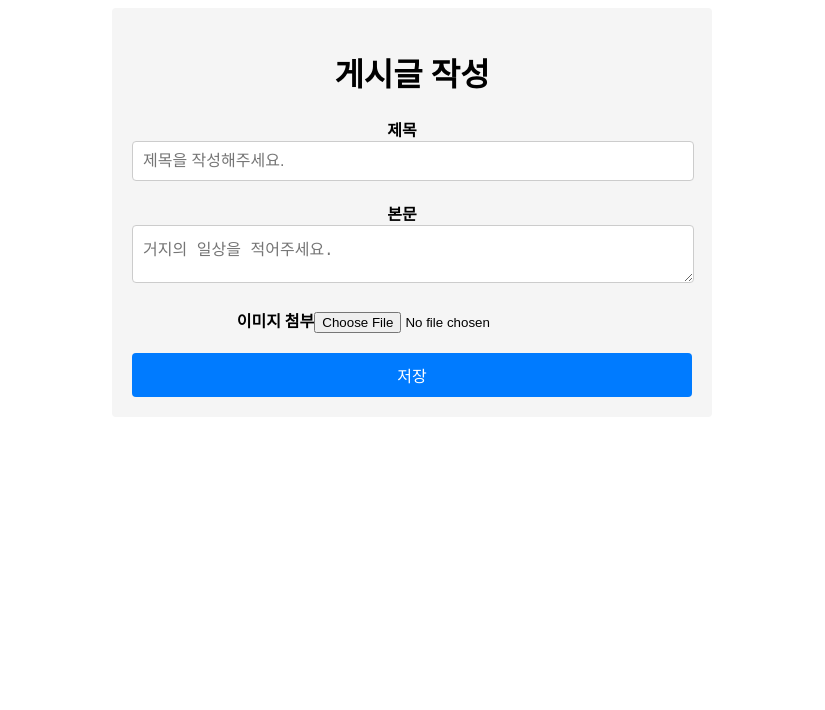
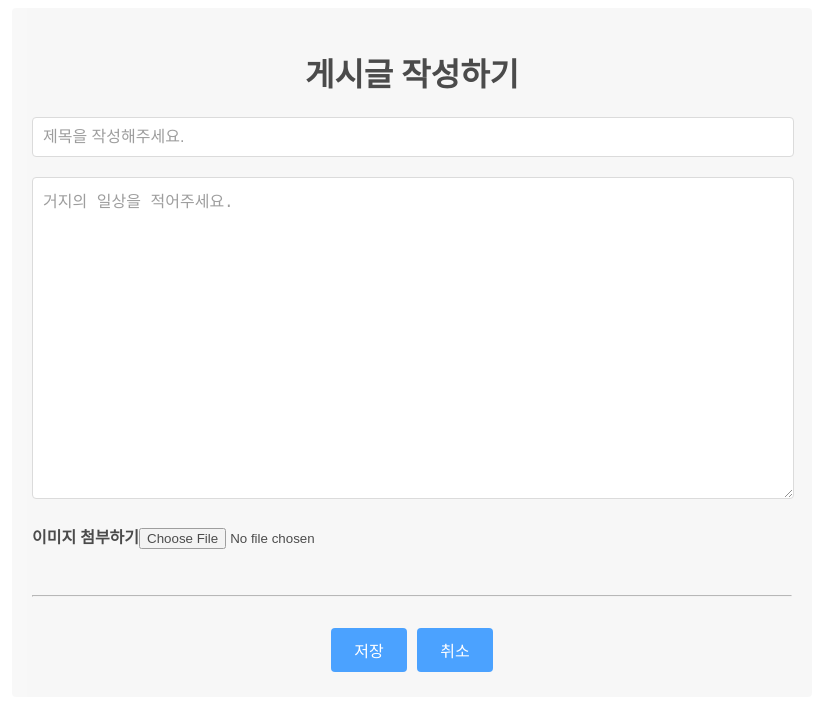
Before and after one commit to YOONSOO7429/FE, a React (Create React App) app: page /write in a window 1280 px wide. Shown: the top 710 px of the page, without its empty margins (228-1053 px from the left). Built offline with nearby package versions, Linux system fonts and the light colour scheme.

Commit message:
화요일 마지막 커밋

```diff
--- a/src/Pages/LogIn.js
+++ b/src/Pages/LogIn.js
@@ -40,66 +40,81 @@ function LogIn() {
   };
 
   return (
+    <Background>
     <Container>
-      <h1>왕초 WORLD 입장하기</h1>
       <Form>
-        <Label>Email</Label>
+      <h1>왕초닷컴</h1>
+        <Label>이메일</Label>
         <Input
           type="text"
-          value={email}
+          value={email.value}
           placeholder="Type your Email"
           onChange={onEmailChangeHandler}
         />
-        <Label>Password</Label>
+        <Label>패스워드</Label>
         <Input
           type="password"
-          value={password}
+          value={password.value}
           placeholder="Type your Password"
           onChange={onPasswordChangeHandler}
         />
         <ButtonContainer>
-          <Button onClick={onSubmitHandler}>Log In</Button>
+          <Button type="submit" onClick={onSubmitHandler}>
+            로그인
+          </Button>
           <Link to={"/signup"}>
-            <Button>Sign Up</Button>
+            <Button type="button">회원가입</Button>
           </Link>
           <Link to={"/"}>
-            <Button>Go Back</Button>
+            <Button type="button">뒤로가기</Button>
           </Link>
         </ButtonContainer>
       </Form>
     </Container>
+    </Background>
   );
 }
 
 export default LogIn;
 
+const Background = styled.html`
+  background-image : url('https://images.pexels.com/photos/4386321/pexels-photo-4386321.jpeg?auto=compress&cs=tinysrgb&w=1260&h=750&dpr=1');
+  opacity: 0.8;
+  background-size: 100%;
+`
 const Container = styled.div`
-  max-width: 400px;
+  height: 100vh !important;
+  max-width: 450px;
   margin: 0 auto;
-  padding: 20px;
-  display: flex;
-  flex-direction: column;
-  align-items: center;
-  border: 3px solid black;
-  border-radius: 5px;
-  background-color: #f8f8f8;
+  display: flex !important;
+  align-items: center !important;
+  text-align:center;
 `;
 
-const Form = styled.div`
-  display: flex;
+const Form = styled.form`
+  background-color: white;
+  display: flex !important;
   flex-direction: column;
-  align-items: center;
   gap: 10px;
   width: 100%;
+  padding-bottom: 20px;
+  padding-left: 10px;
+  padding-right: 10px;
+  border-radius: 20px;
+  opacity:0.8;
 `;
 
 const Label = styled.label`
+  margin: 1 auto;
   font-weight: bold;
+  text-align:left;
+  padding-left:30px;
 `;
 
 const Input = styled.input`
+  margin: 0 auto;
   padding: 10px;
-  width: 100%;
+  width: 80%;
   border-radius: 5px;
   border: 1px solid #ccc;
   outline: none;
--- a/src/Pages/MainPage.js
+++ b/src/Pages/MainPage.js
@@ -1,5 +1,5 @@
 import React, { useEffect, useState } from "react";
-import { useNavigate } from "react-router-dom";
+import { useNavigate, Link } from "react-router-dom";
 import axios from "axios";
 import styled from "styled-components";
 
@@ -41,6 +41,7 @@ function MainPage() {
           <>
             {posts && posts.length > 0 ? (
               posts.map((post) => (
+                <Link to={`/posts/${post.postId}`} style={{textDecoration: 'none', color: "black"}}>
                   <StPost key={post.postId}>
                     <StPostImage
                       src={`http://localhost:3001/${post.image}`}
@@ -62,6 +63,7 @@ function MainPage() {
                       </StIcon>
                     </StPostIcons>
                   </StPost>
+                </Link>
               ))
             ) : (
               <StNoPostsMessage>게시글이 없습니다.</StNoPostsMessage>
--- a/src/Pages/PostDetail.js
+++ b/src/Pages/PostDetail.js
@@ -1,14 +1,18 @@
-import React, { useParams, useEffect, useState } from "react";
+import React, { useEffect, useState } from "react";
+import { useParams } from 'react-router-dom';
 import axios from "axios";
 import styled from "styled-components";
+
+
 export default function PostDetail() {
-  const [post, setPost] = useState(null);
+  const [post, setPost] = useState();
   const { postId } = useParams();
   const fetchPostDetail = async () => {
     const { data } = await axios.get(
       `http://localhost:3001/api/posts/${postId}`
     );
-    setPost(data.posts);
+    setPost(data);
+    console.log(`post`)
   };
   useEffect(() => {
     fetchPostDetail();
--- a/src/Pages/Posts.js
+++ b/src/Pages/Posts.js
@@ -54,11 +54,12 @@ function Post() {
   };
 
   return (
+    <Background>
+      <BackCenter>
     <Container>
-      <h1>게시글 작성</h1>
+      <h1>게시글 작성하기</h1>
       <Form onSubmit={onSubmitHandler}>
         <FormGroup>
-          <Label htmlFor="title">제목</Label>
           <InputText
             type="text"
             onChange={onChangeHandler}
@@ -69,7 +70,6 @@ function Post() {
           />
         </FormGroup>
         <FormGroup>
-          <Label htmlFor="content">본문</Label>
           <Textarea
             type="text"
             onChange={onChangeHandler}
@@ -80,31 +80,43 @@ function Post() {
           />
         </FormGroup>
         <FormGroup>
-          <Label htmlFor="file">이미지 첨부</Label>
+          <Label htmlFor="file">이미지 첨부하기</Label>
           <InputFile
             type="file"
             id="file"
             accept="image/*"
             onChange={onChangePreview}
           />
-        </FormGroup>
+        </FormGroup><br></br><hr/>
+        {file && <PreviewImage src={file} alt={file} />}<br/>
         <Button type="submit">저장</Button>
-        {file && <PreviewImage src={file} alt={file} />}
+        <Button type="button">취소</Button>
       </Form>
     </Container>
+    </BackCenter>
+    </Background>
   );
 }
 
 export default Post;
+const Background = styled.div`
+  height: 100vh !important;
+
+`
+const BackCenter = styled.div`
+  margin:0 auto;
+  opacity:0.7;
+`
 
 const Container = styled.div`
-  max-width: 600px;
+  max-width: 800px;
   margin: 0 auto;
   padding: 20px;
   background-color: #f5f5f5;
   border-radius: 4px;
   box-sizing: border-box;
   text-align: center;
+  opacity:1.5;
 `;
 
 const Form = styled.form`
@@ -114,9 +126,11 @@ const Form = styled.form`
 const FormGroup = styled.div`
   margin-bottom: 20px;
   margin-right: 20px;
+  text-align:left;
 `;
 
 const Label = styled.label`
+  text-align: left !important;
   font-weight: bold;
 `;
 
@@ -130,11 +144,13 @@ const InputText = styled.input`
 
 const Textarea = styled.textarea`
   width: 100%;
+  height:300px;
   padding: 10px;
   font-size: 16px;
   border: 1px solid #ccc;
   border-radius: 4px;
   resize: vertical;
+  maxlength:500px;
 `;
 
 const InputFile = styled.input`
@@ -142,7 +158,7 @@ const InputFile = styled.input`
 `;
 
 const Button = styled.button`
-  width: 100%;
+  width: 10%;
   padding: 10px;
   font-size: 16px;
   background-color: #007bff;
@@ -150,9 +166,12 @@ const Button = styled.button`
   border: none;
   border-radius: 4px;
   cursor: pointer;
+  margin : 5px;
 `;
 
 const PreviewImage = styled.img`
-  max-width: 100%;
-  margin-top: 20px;
+  max-width: 30%;
+  margin: 20px;
+  aligns-items : center;
+  size:20px;
 `;
--- a/src/Pages/Register.js
+++ b/src/Pages/Register.js
@@ -90,15 +90,18 @@ function Signup() {
   };
 
   return (
-    <StSignupContainer>
-      <h1>왕초 WORLD에 오신걸 환영합니다.</h1>
+    <Background>
+      <CenterTemplate>
+        <CenterH1>
+        <p>왕초닷컴 방문을 환영합니다</p>
+      <StSignupContainer>
       <label>
-        Email:
+        이메일
         <StAlertBox>{email.err ? alertMessage.emailErr : null}</StAlertBox>
       </label>
-      <Input type="text" placeholder="Email" onChange={handleEmailChange} />
+      <Input type="text" placeholder="Email" onChange={handleEmailChange} /><br></br>
       <label>
-        Nickname:
+        닉네임
         <StAlertBox>
           {nickname.err ? alertMessage.nicknameErr : null}
         </StAlertBox>
@@ -107,18 +110,18 @@ function Signup() {
         type="text"
         placeholder="Nickname"
         onChange={handleNickNameChange}
-      />
+      /><br></br>
       <label>
-        Password:
+        패스워드
         <StAlertBox>{password.err ? alertMessage.pwErr : null}</StAlertBox>
       </label>
       <Input
         type="password"
         placeholder="Password"
         onChange={handlePasswordChange}
-      />
+      /><br></br>
       <label>
-        Confirm Password:
+        패스워드 확인
         <StAlertBox>
           {confirmPassword.err ? alertMessage.pwmatchErr : null}
         </StAlertBox>
@@ -129,26 +132,63 @@ function Signup() {
         onChange={handleConfirmPasswordChange}
       />
       <div>
+        <Link>
         <StBtn onClick={handleSubmit}>회원가입</StBtn>
+        </Link>
         <Link to={"/"}>
           <StBtn>취소하기</StBtn>
         </Link>
       </div>
     </StSignupContainer>
+    </CenterH1>
+    </CenterTemplate>
+    </Background>
   );
 }
 export default Signup;
 
+const Background = styled.div`
+  background-image : url('https://images.pexels.com/photos/4386321/pexels-photo-4386321.jpeg?auto=compress&cs=tinysrgb&w=1260&h=750&dpr=1');
+  opacity: 0.8;
+  background-size: 100%;
+  height: 100vh !important;
+  display: flex;
+  margin: 0 auto;
+
+`
+const CenterTemplate = styled.div`
+  height: 100vh;
+  display: flex;
+  margin: 0 auto;
+  align-items: center !important;
+  max-width: 1000px;
+  text-align: center !important;
+`
+const CenterH1 = styled.p`
+  text-align:center;
+  width:500px;
+  font-size:30px;
+  margin-bottom:30px;
+  font-weight: bold;
+`
+
 const StSignupContainer = styled.div`
+  align-items: left !important;
   max-width: 1000px;
-  margin: 15px auto;
-  padding: 20px;
-  display: flex;
+  margin: 0 auto;
+  padding: 30px;
+  display: flex !important;
   flex-wrap: wrap;
   gap: 10px;
   flex-direction: column;
-  border: 3px solid black;
+  background-color : white;
+  padding-bottom: 40px;
+  border-radius: 20px;
+  opacity:0.8;
+  text-align:left;
+  font-size:15px;
 `;
+
 const StBtn = styled.button`
   margin-right: 5px;
   background-color: #0077ff;
@@ -158,11 +198,11 @@ const StBtn = styled.button`
   padding: 0.5rem 1rem;
   font-size: 1rem;
   cursor: pointer;
-
   &:hover {
     background-color: #0055cc;
   }
 `;
+
 const StAlertBox = styled.div`
   color: tomato;
   font-weight: bold;
@@ -174,5 +214,5 @@ const Input = styled.input`
   border: 1px solid #ccc;
   border-radius: 4px;
   font-size: 1rem;
-  width: 980px;
+  width: 400px;
 `;
```
Lines whose indentation alone changed are shown as unchanged.
